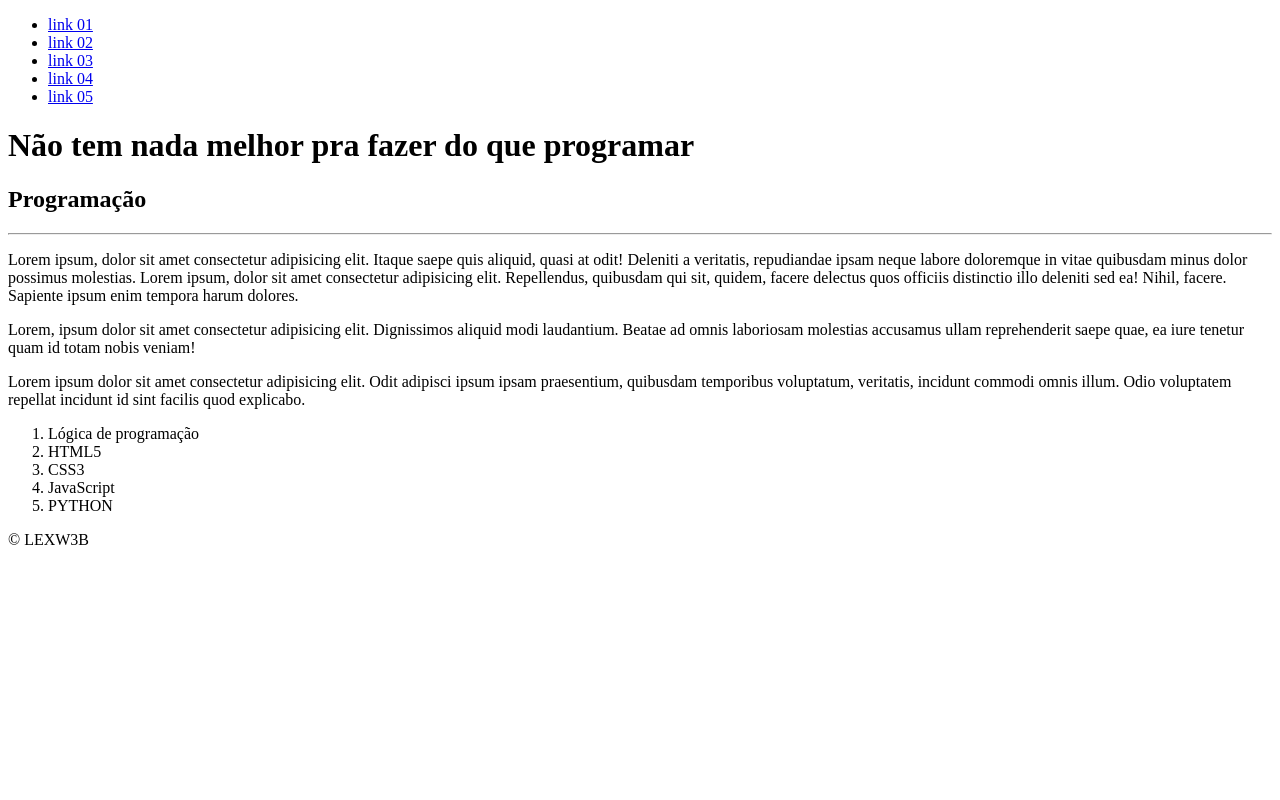
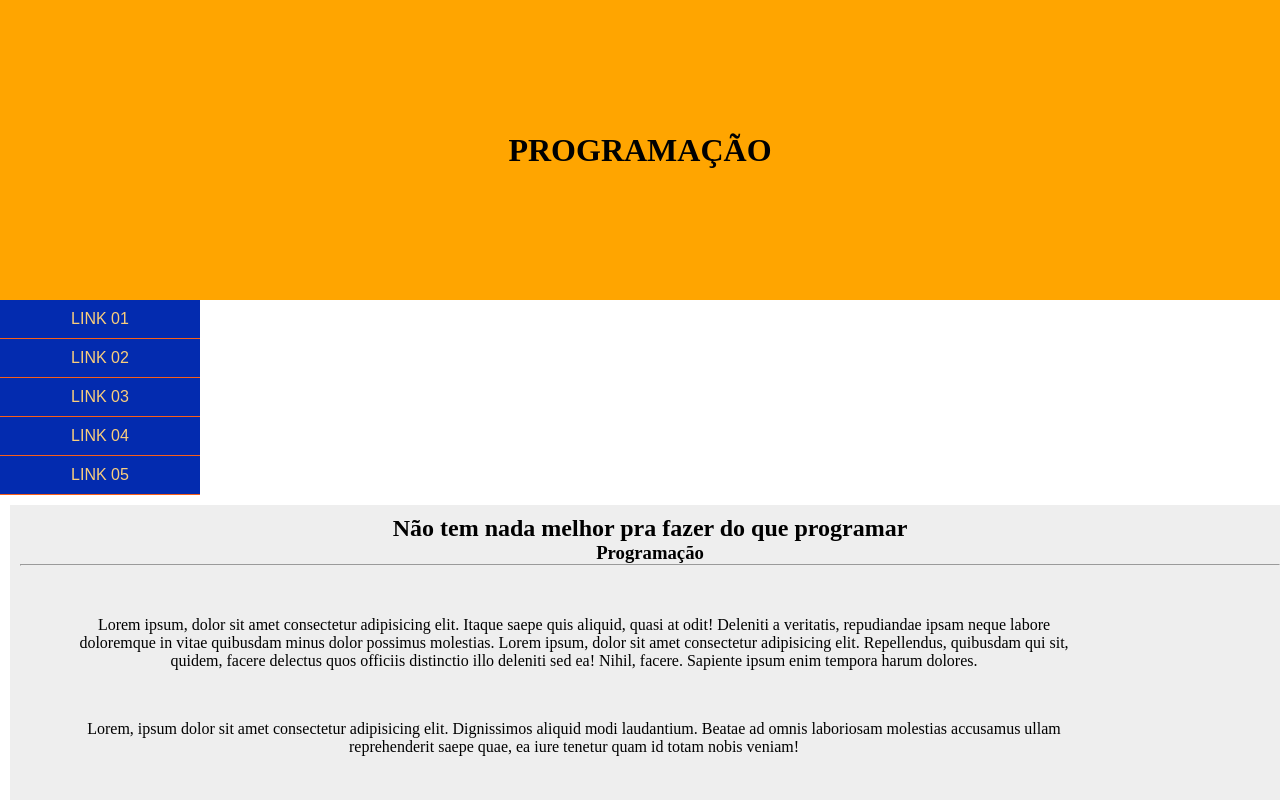
Before and after one commit to LEXW3B/menu-vertical, a plain HTML site: page 04/index.html in a window 1280 px wide. Shown: the top 800 px of the page. Drawn offline with Linux system fonts and the light colour scheme.

Commit message:
versão 1.2
posicionamento do menu em cima do header está faltando

```diff
--- a/04/index.html
+++ b/04/index.html
@@ -5,9 +5,12 @@
     <meta name="author" content="AlexandreESL">
     <meta http-equiv="X-UA-Compatible" content="IE=edge">
     <meta name="viewport" content="width=device-width, initial-scale=1.0">
+    <link rel="stylesheet" href="style.css">
     <title>menu vertical teste 04</title>
 </head>
 <body>
+
+    <header><h1><strong>PROGRAMAÇÃO</strong></h1></header>
 
     <nav>
         <ul>
@@ -20,9 +23,9 @@
     </nav>
 
     <main>
-        <h1>Não tem nada melhor pra fazer do que programar</h1>
+        <h2>Não tem nada melhor pra fazer do que programar</h2>
         <section>
-            <h2><strong>Programação</strong></h2>
+            <h3><strong>Programação</strong></h3>
             <hr>
             <p>Lorem ipsum, dolor sit amet consectetur adipisicing elit. Itaque saepe quis aliquid, quasi at odit! Deleniti a veritatis, repudiandae ipsam neque labore doloremque in vitae quibusdam minus dolor possimus molestias. Lorem ipsum, dolor sit amet consectetur adipisicing elit. Repellendus, quibusdam qui sit, quidem, facere delectus quos officiis distinctio illo deleniti sed ea! Nihil, facere. Sapiente ipsum enim tempora harum dolores.</p>
             <p>Lorem, ipsum dolor sit amet consectetur adipisicing elit. Dignissimos aliquid modi laudantium. Beatae ad omnis laboriosam molestias accusamus ullam reprehenderit saepe quae, ea iure tenetur quam id totam nobis veniam!</p>
--- /dev/null
+++ b/04/style.css
@@ -0,0 +1,92 @@
+
+/*conf. inicial*/
+*{
+    margin: 0;
+    padding: 0;
+    box-sizing: border-box;
+}
+/*header ou cabeçalho*/
+header{
+    background-color: orange;
+    height: 300px;
+    text-align: center;
+    position: relative;
+}
+header h1{
+    line-height: 300px;
+}
+
+/*menu*/
+nav{
+    position: relative;
+    float: left;
+    left: 0;
+
+}
+
+body nav{
+    max-width: 200px;
+    width: 100%;
+    font-family: Arial, Helvetica, sans-serif;
+
+}
+nav ul{
+    list-style-type: none;
+}
+nav ul li{
+    border-bottom: 1px solid rgb(248, 95, 24);
+}
+nav ul li a{
+    text-decoration: none;
+    text-transform: uppercase;
+    padding: 10px;
+    background-color: rgb(3, 43, 175);
+    color: rgb(250, 206, 124);
+    display: block;
+    text-align: center;
+    transition: background .3s;
+}nav ul li a:hover{
+    background-color: rgb(34, 68, 177);
+    color: rgb(248, 95, 24);
+}/*fim de menu*/
+main{
+    height: 100%;
+    width: 100%;
+    margin: 10px;
+    padding: 10px;
+    border: 2px solide red;
+    display: inline-block;
+    background: #eee;
+    text-align: center;
+
+}
+section{
+    float: inherit;
+}
+section ol{
+    width: 200px;
+    border: 2px solid grey;
+    background: green;
+    text-align: center;
+
+}
+section p{
+    width: 80%;
+    text-align: center;
+    margin: 50px;
+    padding-left: -45px;
+
+
+}div{
+    float: inherit;
+}
+
+footer{
+    max-width: 100%;
+    width: 100%;
+    background-color: black;
+    color: white;
+    height: 50px;
+    text-align: center;
+    line-height: 50px;
+}
```
